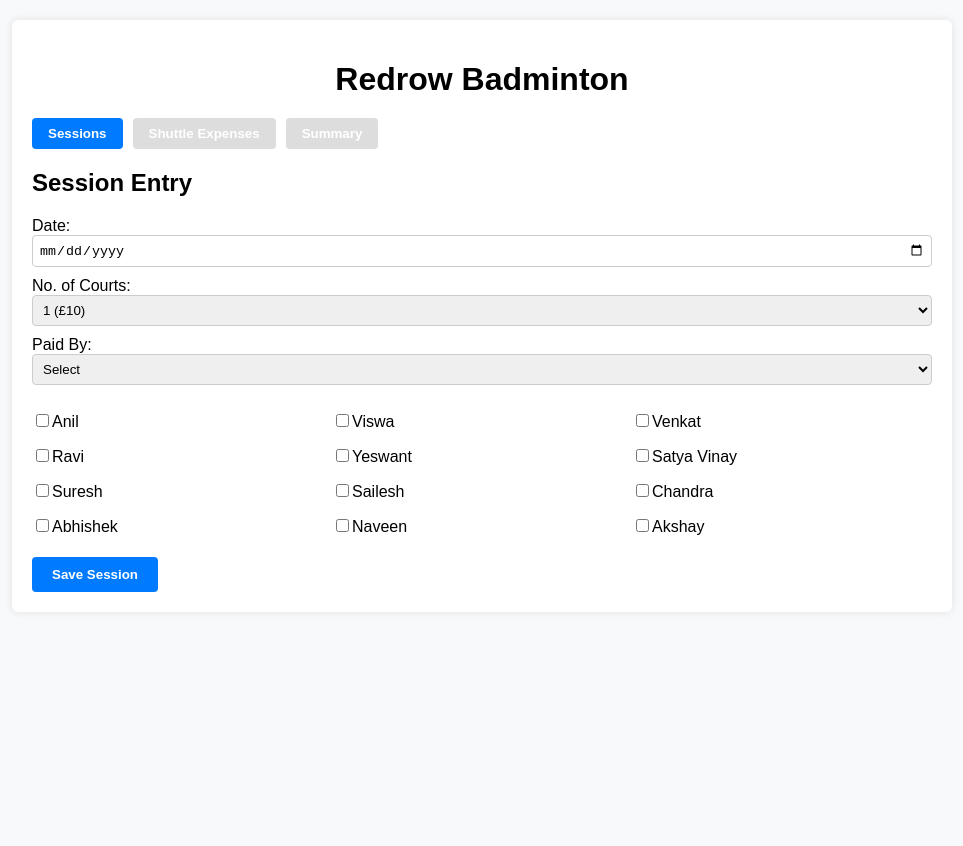
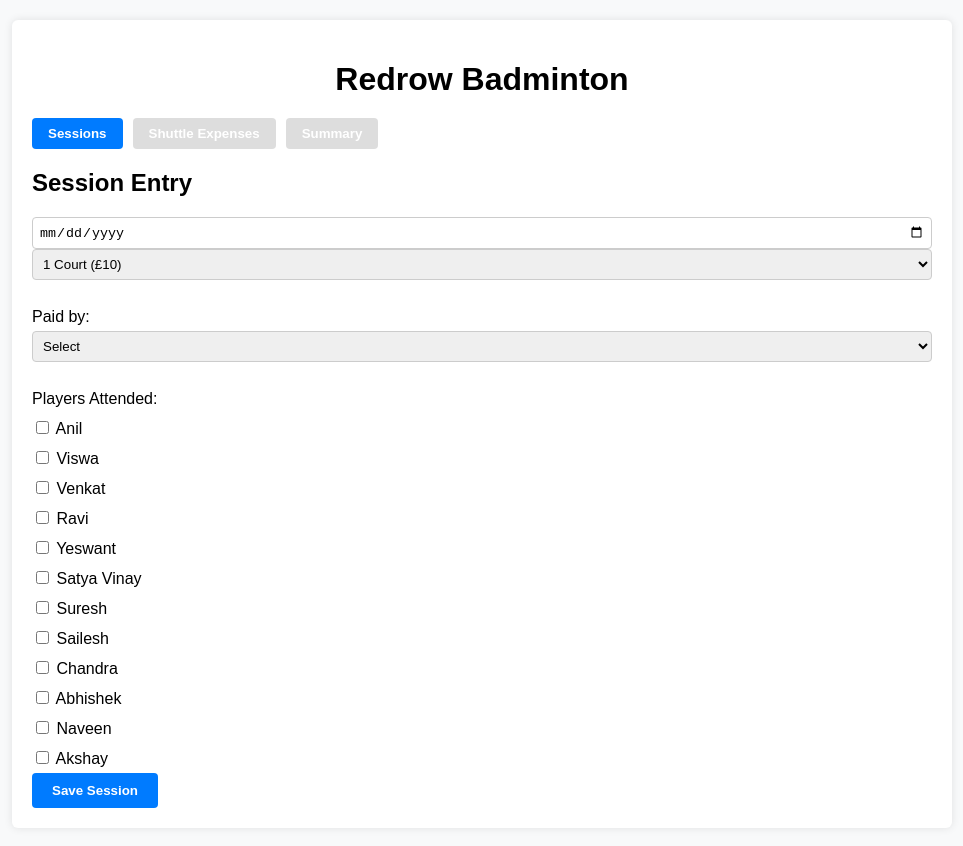
Before and after one commit to anilkumarvignan/redrow-badminton-app, a React (Create React App) app: page / in a window 1280 px wide. Shown: the whole page, without its empty margins (158-1121 px from the left). Before the commit the page ends 800 px from the top, so only its background shows below. Built offline with nearby package versions, Linux system fonts and the light colour scheme.

Commit message:
Update Sessions.js

```diff
--- a/src/Sessions.js
+++ b/src/Sessions.js
@@ -1,81 +1,76 @@
-import React, { useState } from 'react';
+import React, { useState } from "react";
 
-const GOOGLE_SCRIPT_URL = 'https://script.google.com/macros/s/AKfycbzfv6jm5uJHkszx5seo8jK1z_QPIv7IRU0bbkVWQSjSyQvJcGOS7tIIr4JDe-g4xm_6/exec';
-const players = ['Anil', 'Viswa', 'Venkat', 'Ravi', 'Yeswant', 'Satya Vinay', 'Suresh', 'Sailesh', 'Chandra', 'Abhishek', 'Naveen', 'Akshay'];
+const GOOGLE_SCRIPT_URL = "https://script.google.com/macros/s/YOUR_SCRIPT_ID/exec";
+
+const players = [
+  "Anil", "Viswa", "Venkat", "Ravi", "Yeswant", "Satya Vinay",
+  "Suresh", "Sailesh", "Chandra", "Abhishek", "Naveen", "Akshay"
+];
 
 export default function Sessions() {
-  const [date, setDate] = useState('');
-  const [numCourts, setNumCourts] = useState(1);
+  const [selectedDate, setSelectedDate] = useState("");
+  const [courts, setCourts] = useState(1);
+  const [paidBy, setPaidBy] = useState("");
   const [selectedPlayers, setSelectedPlayers] = useState([]);
-  const [paidBy, setPaidBy] = useState('');
 
-  const togglePlayer = (player) => {
+  const togglePlayer = (name) => {
     setSelectedPlayers(prev =>
-      prev.includes(player) ? prev.filter(p => p !== player) : [...prev, player]
+      prev.includes(name)
+        ? prev.filter(p => p !== name)
+        : [...prev, name]
     );
   };
 
-  const handleSave = async () => {
-    if (!date || !paidBy || selectedPlayers.length === 0) {
-      alert('Please select date, paid by, and at least one player.');
-      return;
-    }
-
-    const formattedDate = new Date(date).toLocaleDateString('en-GB', {
-      weekday: 'short', day: '2-digit', month: 'short', year: '2-digit'
+  const saveSession = async () => {
+    const bookingFee = courts === 1 ? 10 : 20;
+    const formattedDate = new Date(selectedDate).toLocaleDateString("en-GB", {
+      day: "2-digit", month: "short", year: "2-digit"
     });
 
-    const payload = {
-      row: ['SESSION', formattedDate, numCourts, paidBy, ...players.map(p => selectedPlayers.includes(p) ? 'Yes' : '')]
-    };
+    const row = [
+      formattedDate,
+      courts,
+      bookingFee,
+      paidBy,
+      selectedPlayers.join(", ")
+    ];
 
-    try {
-      const res = await fetch(GOOGLE_SCRIPT_URL, {
-        method: 'POST',
-        headers: { 'Content-Type': 'application/json' },
-        body: JSON.stringify(payload)
-      });
-      if (res.ok) {
-        alert('Session saved successfully!');
-        // Reset form
-        setDate('');
-        setNumCourts(1);
-        setSelectedPlayers([]);
-        setPaidBy('');
-      } else {
-        alert('Failed to save session.');
-      }
-    } catch (err) {
-      console.error(err);
-      alert('Error saving session.');
-    }
+    await fetch(GOOGLE_SCRIPT_URL, {
+      method: "POST",
+      headers: { "Content-Type": "application/json" },
+      body: JSON.stringify({ sheet: "Sessions", row })
+    });
+
+    alert("Session saved!");
+    setSelectedDate(""); setPaidBy(""); setSelectedPlayers([]);
   };
 
   return (
     <div>
-      <h2>Session Entry</h2>
-      <label>Date: <input type="date" value={date} onChange={e => setDate(e.target.value)} /></label>
-      <label>No. of Courts:
-        <select value={numCourts} onChange={e => setNumCourts(Number(e.target.value))}>
-          <option value={1}>1 (£10)</option>
-          <option value={2}>2 (£20)</option>
-        </select>
-      </label>
-      <label>Paid By:
-        <select value={paidBy} onChange={e => setPaidBy(e.target.value)}>
-          <option value="">Select</option>
-          {players.map(p => <option key={p}>{p}</option>)}
-        </select>
-      </label>
-      <div style={{ display: 'grid', gridTemplateColumns: 'repeat(3, 1fr)', marginTop: '1rem' }}>
+      <h2 className="text-xl font-bold mb-2">Session Entry</h2>
+      <input type="date" value={selectedDate} onChange={e => setSelectedDate(e.target.value)} className="border p-1" />
+      <select value={courts} onChange={e => setCourts(Number(e.target.value))} className="ml-2 border p-1">
+        <option value={1}>1 Court (£10)</option>
+        <option value={2}>2 Courts (£20)</option>
+      </select>
+      <br /><br />
+      <label className="font-semibold">Paid by:</label>
+      <select value={paidBy} onChange={e => setPaidBy(e.target.value)} className="border ml-2 p-1">
+        <option value="">Select</option>
+        {players.map(p => <option key={p}>{p}</option>)}
+      </select>
+      <br /><br />
+      <label className="font-semibold">Players Attended:</label>
+      <div className="grid grid-cols-2 gap-1 mt-1">
         {players.map(p => (
           <label key={p}>
-            <input type="checkbox" checked={selectedPlayers.includes(p)} onChange={() => togglePlayer(p)} />
-            {p}
+            <input type="checkbox" checked={selectedPlayers.includes(p)} onChange={() => togglePlayer(p)} /> {p}
           </label>
         ))}
       </div>
-      <button onClick={handleSave} style={{ marginTop: '1rem' }}>Save Session</button>
+      <button onClick={saveSession} className="mt-4 bg-blue-600 text-white px-4 py-2 rounded">
+        Save Session
+      </button>
     </div>
   );
 }
```
